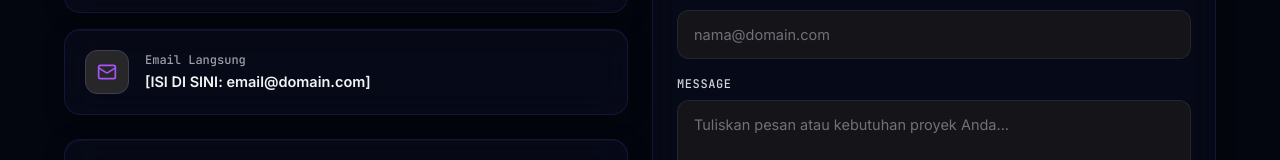
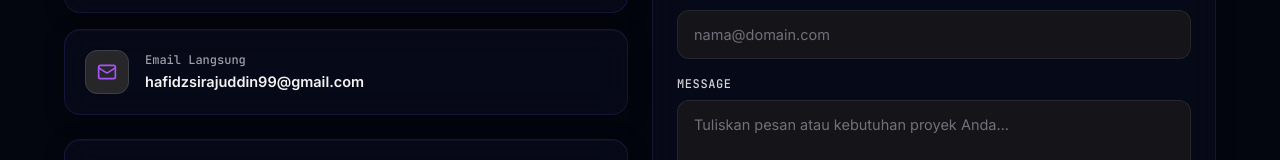
Before and after one commit to Fizhkan/FizhTank, a React (Vite) app: page / in a window 1280 px wide. Shown: the part 5325-5485 px from the top of the page. Built offline with nearby package versions, Linux system fonts and the light colour scheme.

Commit message:
chore(contact): update email to hafidzsirajuddin99@gmail.com

```diff
--- a/index.html
+++ b/index.html
@@ -42,6 +42,7 @@
       "name": "Siraj",
       "alternateName": "Fizhkan",
       "url": "https://fizhtank.vercel.app/",
+      "email": "mailto:hafidzsirajuddin99@gmail.com",
       "jobTitle": "Network & Security Engineer",
       "description": "Network & Security Engineer specializing in enterprise network design, threat mitigation, and Arch Linux homelabs.",
       "knowsAbout": [
--- a/src/components/Hero.jsx
+++ b/src/components/Hero.jsx
@@ -142,7 +142,7 @@ export default function Hero() {
         responseLogs.push({
           type: 'output',
           text:
-            '=== CONTACT MATRIX ===\nEmail    : [ISI DI SINI: email@domain.com]\nLinkedIn : [ISI DI SINI: linkedin.com/in/username]\nGitHub   : https://github.com/Fizhkan\nForm     : Langsung isi form di section #contact di bawah.',
+            '=== CONTACT MATRIX ===\nEmail    : hafidzsirajuddin99@gmail.com\nLinkedIn : [ISI DI SINI: linkedin.com/in/username]\nGitHub   : https://github.com/Fizhkan\nForm     : Langsung isi form di section #contact di bawah.',
           color: 'text-blue-300',
         })
       } else if (lower === 'cat cv.txt' || lower === 'cv.txt' || lower === 'cv') {
--- a/src/data/contactData.js
+++ b/src/data/contactData.js
@@ -5,7 +5,7 @@ export const contactConfig = {
   // Masukkan endpoint form kamu (misal: 'https://formspree.io/f/xbjnqowz' atau 'https://api.web3forms.com/submit')
   // Bila dibiarkan placeholder atau kosong, form akan otomatis membuka mailto klien email default pengguna.
   formspreeEndpoint: '[ISI DI SINI: Formspree Endpoint / ID]',
-  fallbackEmail: '[ISI DI SINI: email@domain.com]',
+  fallbackEmail: 'hafidzsirajuddin99@gmail.com',
 }
 
 export const socialLinks = [
@@ -25,8 +25,8 @@ export const socialLinks = [
   },
   {
     label: 'Email Langsung',
-    value: '[ISI DI SINI: email@domain.com]',
-    href: 'mailto:[ISI_DI_SINI_EMAIL]',
+    value: 'hafidzsirajuddin99@gmail.com',
+    href: 'mailto:hafidzsirajuddin99@gmail.com',
     color: '#a855f7',
     glowColor: 'rgba(168,85,247,0.15)',
   },
```
